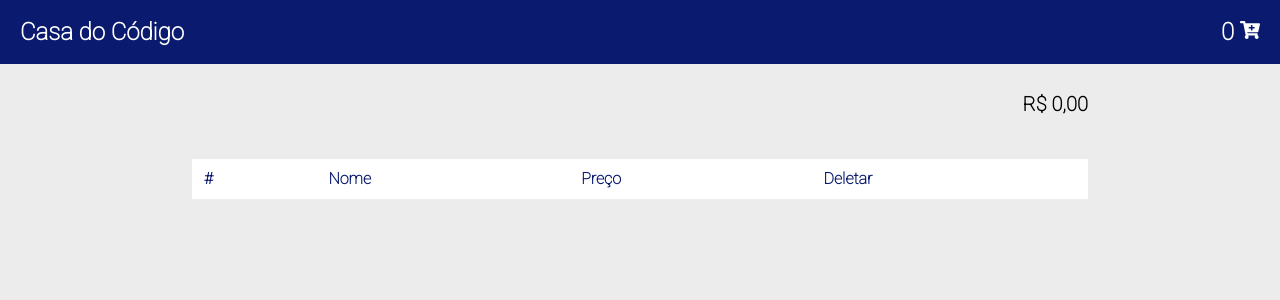
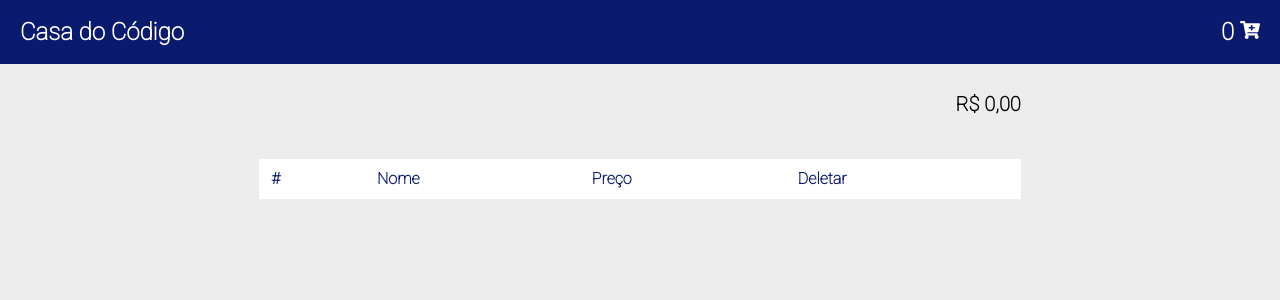
Before and after one commit to rafael-pc/casa-do-codigo, a React (Create React App) app: page /cart in a window 1280 px wide. Shown: the top 300 px of the page. Built offline with nearby package versions, Linux system fonts and the light colour scheme.

Commit message:
adicionado componente container

```diff
--- /dev/null
+++ b/src/components/Container/index.jsx
@@ -0,0 +1,9 @@
+import React from "react";
+
+import { Container } from "./styles";
+
+function ContainerDefault({ children }) {
+  return <Container>{children}</Container>;
+}
+
+export default ContainerDefault;
--- /dev/null
+++ b/src/components/Container/styles.jsx
@@ -0,0 +1,6 @@
+import styled from "styled-components"
+
+export const Container = styled.div`
+  max-width: 85%;
+  margin: 0 auto;
+`
--- a/src/pages/Cart/index.jsx
+++ b/src/pages/Cart/index.jsx
@@ -1,7 +1,17 @@
 import { useContext } from "react";
 import { CartContext } from "../../contexts/Cart";
 import { MdDelete } from "react-icons/md";
-import { Container, CartValue, Table, THeader, TBody, CartPhoto, Row, RowItem } from "./styles";
+import ContainerDefault from "../../components/Container";
+import {
+  Container,
+  CartValue,
+  Table,
+  THeader,
+  TBody,
+  CartPhoto,
+  Row,
+  RowItem,
+} from "./styles";
 
 function Cart() {
   const { cart, removeItem } = useContext(CartContext);
@@ -9,6 +19,7 @@ function Cart() {
   let total = cart.reduce((total, valor) => total + valor.price, 0);
 
   return (
+    <ContainerDefault>
       <Container>
         <CartValue>
           {new Intl.NumberFormat("pt-BR", {
@@ -30,13 +41,10 @@ function Cart() {
             {cart.map((item, index) => (
               <Row key={index}>
                 <RowItem>
-                <CartPhoto
-                  src={item.image}
-                  alt="Foto da carta"
-                />
+                  <CartPhoto src={item.image} alt="Foto da carta" />
                 </RowItem>
-              <RowItem >{item.title}</RowItem>
-              <RowItem >
+                <RowItem>{item.title}</RowItem>
+                <RowItem>
                   {new Intl.NumberFormat("pt-BR", {
                     style: "currency",
                     currency: "BRL",
@@ -44,7 +52,6 @@ function Cart() {
                 </RowItem>
                 <RowItem>
                   <MdDelete
-
                     size={30}
                     color="#0a1a6f"
                     onClick={() => removeItem(item.idCard)}
@@ -55,6 +62,7 @@ function Cart() {
           </TBody>
         </Table>
       </Container>
+    </ContainerDefault>
   );
 }
 
--- a/src/pages/Details/index.jsx
+++ b/src/pages/Details/index.jsx
@@ -2,6 +2,7 @@ import React, { useContext } from "react";
 import { DetailsContext } from "../../contexts/Details";
 import { CartContext } from "../../contexts/Cart";
 import { FaCartArrowDown } from "react-icons/fa";
+import ContainerDefault from "../../components/Container";
 import {
   Container,
   DetailsContainer,
@@ -10,7 +11,7 @@ import {
   Price,
   Description,
   DescriptionContainer,
-  CartIconContainer
+  CartIconContainer,
 } from "./styles";
 
 function Details() {
@@ -18,6 +19,7 @@ function Details() {
   const { addItem } = useContext(CartContext);
 
   return (
+    <ContainerDefault>
       <Container>
         {details.map((detail) => (
           <DetailsContainer key={detail}>
@@ -46,6 +48,7 @@ function Details() {
           </DetailsContainer>
         ))}
       </Container>
+    </ContainerDefault>
   );
 }
 
--- a/src/pages/Home/index.jsx
+++ b/src/pages/Home/index.jsx
@@ -1,5 +1,6 @@
 import React, { useState, useEffect } from "react";
 import Books from "../../components/Books/";
+import ContainerDefault from "../../components/Container";
 import Footer from "../../components/Footer";
 
 import { Container } from "./styles";
@@ -22,11 +23,13 @@ function Home() {
 
   return (
     <>
-      <Container>
-        {book.map((book, index) => (
-          <Books key={index} data={book}></Books>
-        ))}
-      </Container>
+      <ContainerDefault>
+        <Container>
+          {book.map((book, index) => (
+            <Books key={index} data={book}></Books>
+          ))}
+        </Container>
+      </ContainerDefault>
       <Footer />
     </>
   );
--- a/src/pages/Home/styles.jsx
+++ b/src/pages/Home/styles.jsx
@@ -1,8 +1,8 @@
 import styled from "styled-components"
 
 export const Container = styled.div`
-  max-width: 85%;
-  margin: 0 auto;
+  /* max-width: 85%;
+  margin: 0 auto; */
   display: flex;
   flex-wrap: wrap;
   align-items: center;
```
Lines whose indentation alone changed are shown as unchanged.
